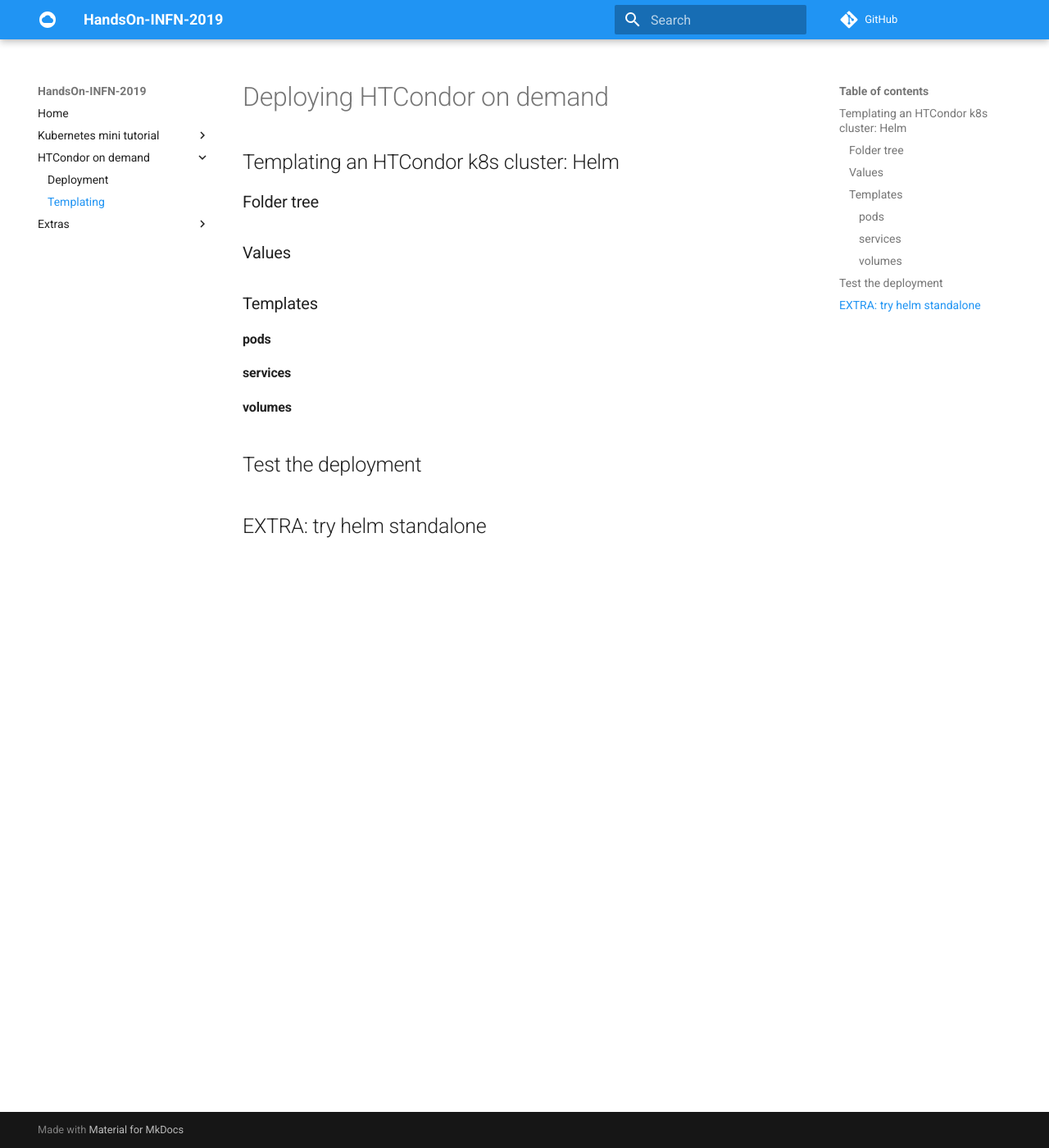
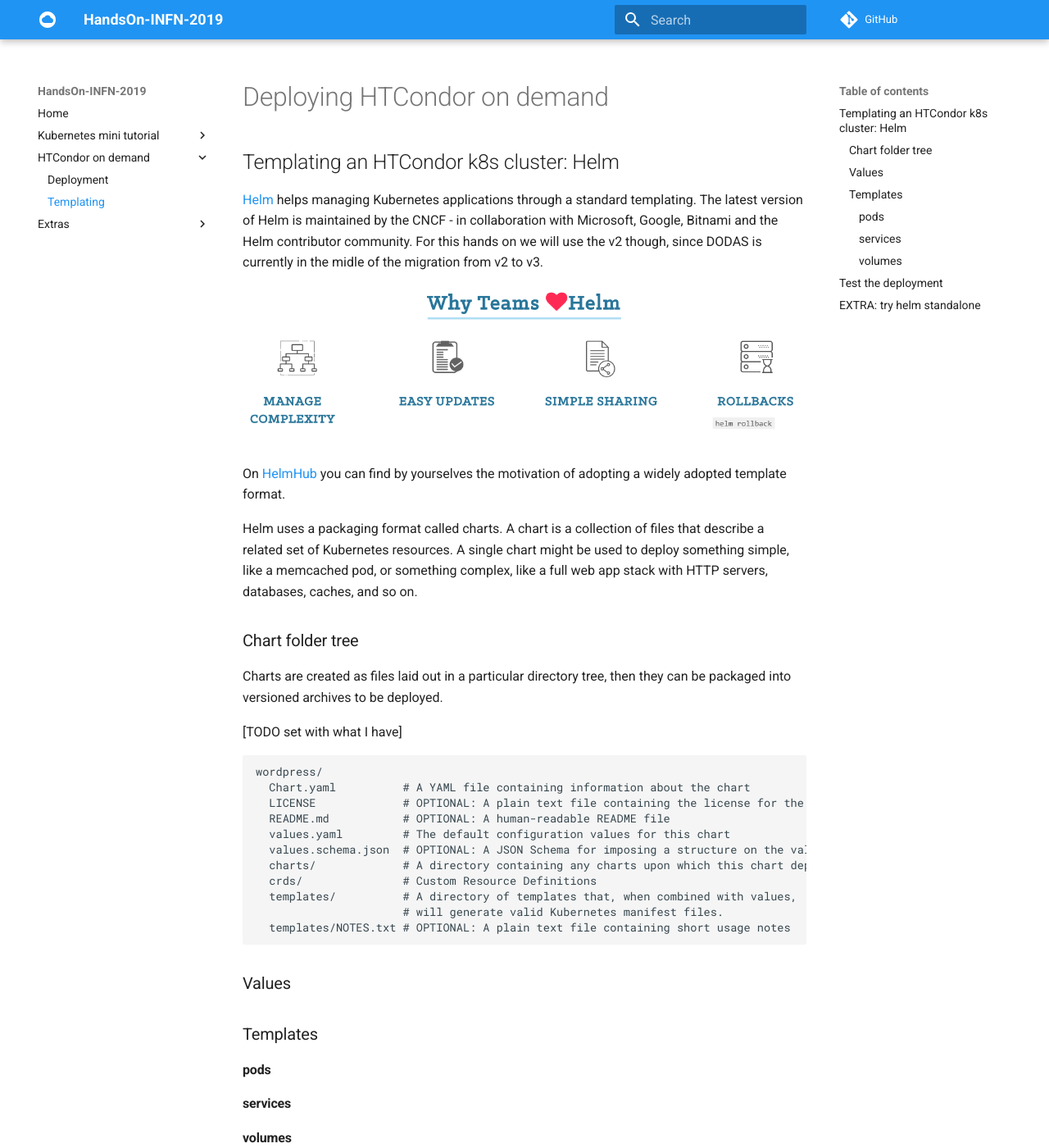
Before and after one commit to caifti/HandsOn-INFN-2019, an MkDocs documentation site: the page built from docs/htcondor/templating.md, in a window 1280 px wide and 1400 px high. Shown: the whole window at 82% size. Built offline with MkDocs 1.6.1 and Material for MkDocs 9.7.7, drawn with Linux system fonts in a browser that asks for light colours; comment, search, counter and statistics services are not loaded.

````diff
--- a/docs/htcondor/templating.md
+++ b/docs/htcondor/templating.md
@@ -3,7 +3,36 @@
 
 ## Templating an HTCondor k8s cluster: Helm
 
-### Folder tree
+[Helm](https://helm.sh/) helps managing Kubernetes applications through a standard templating.
+The latest version of Helm is maintained by the CNCF - in collaboration with Microsoft, Google, Bitnami and the Helm contributor community. For this hands on we will use the v2 though, since DODAS is currently in the midle of the migration from v2 to v3.
+
+![Helm motivation](img/helm_love.png)
+
+On [HelmHub](https://hub.helm.sh/) you can find by yourselves the motivation of adopting a widely adopted template format.
+
+Helm uses a packaging format called charts. A chart is a collection of files that describe a related set of Kubernetes resources. A single chart might be used to deploy something simple, like a memcached pod, or something complex, like a full web app stack with HTTP servers, databases, caches, and so on.
+
+
+
+### Chart folder tree
+
+Charts are created as files laid out in a particular directory tree, then they can be packaged into versioned archives to be deployed.
+
+[TODO set with what I have]
+
+```text
+wordpress/
+  Chart.yaml          # A YAML file containing information about the chart
+  LICENSE             # OPTIONAL: A plain text file containing the license for the chart
+  README.md           # OPTIONAL: A human-readable README file
+  values.yaml         # The default configuration values for this chart
+  values.schema.json  # OPTIONAL: A JSON Schema for imposing a structure on the values.yaml file
+  charts/             # A directory containing any charts upon which this chart depends.
+  crds/               # Custom Resource Definitions
+  templates/          # A directory of templates that, when combined with values,
+                      # will generate valid Kubernetes manifest files.
+  templates/NOTES.txt # OPTIONAL: A plain text file containing short usage notes
+```
 
 ### Values
 
````
Also changed, not shown: docs/README.md (+1 -0 lines), docs/htcondor/deployment.md (+16 -0 lines), docs/k8s/pods.md (+2 -2 lines), docs/k8s/volumes.md (+1 -1 lines), docs/htcondor/img/helm_love.png (added), docs/htcondor/img/htcondor_dodas.png (added), docs/htcondor/img/iam_condor_flow_corso.png (added).
